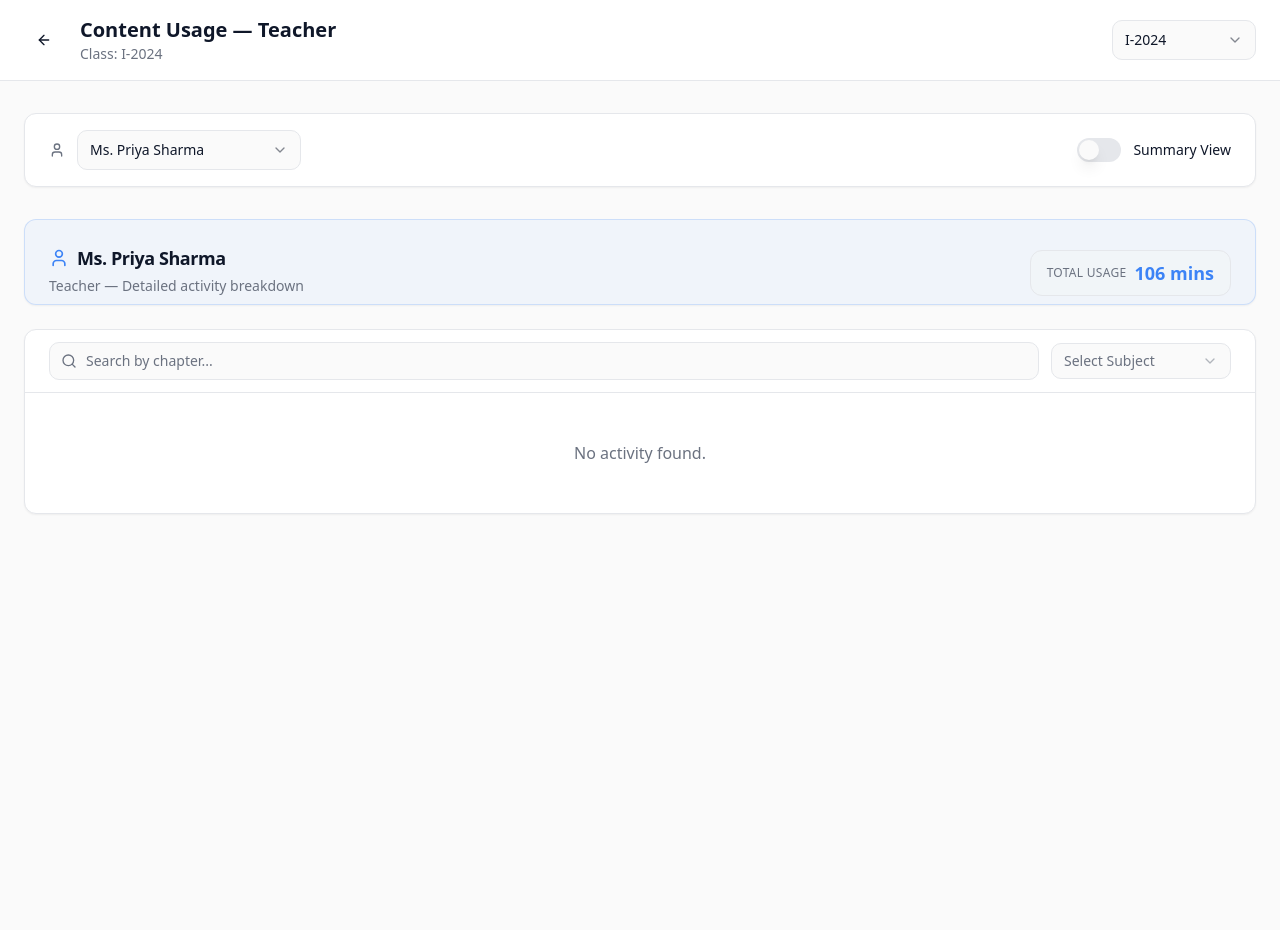
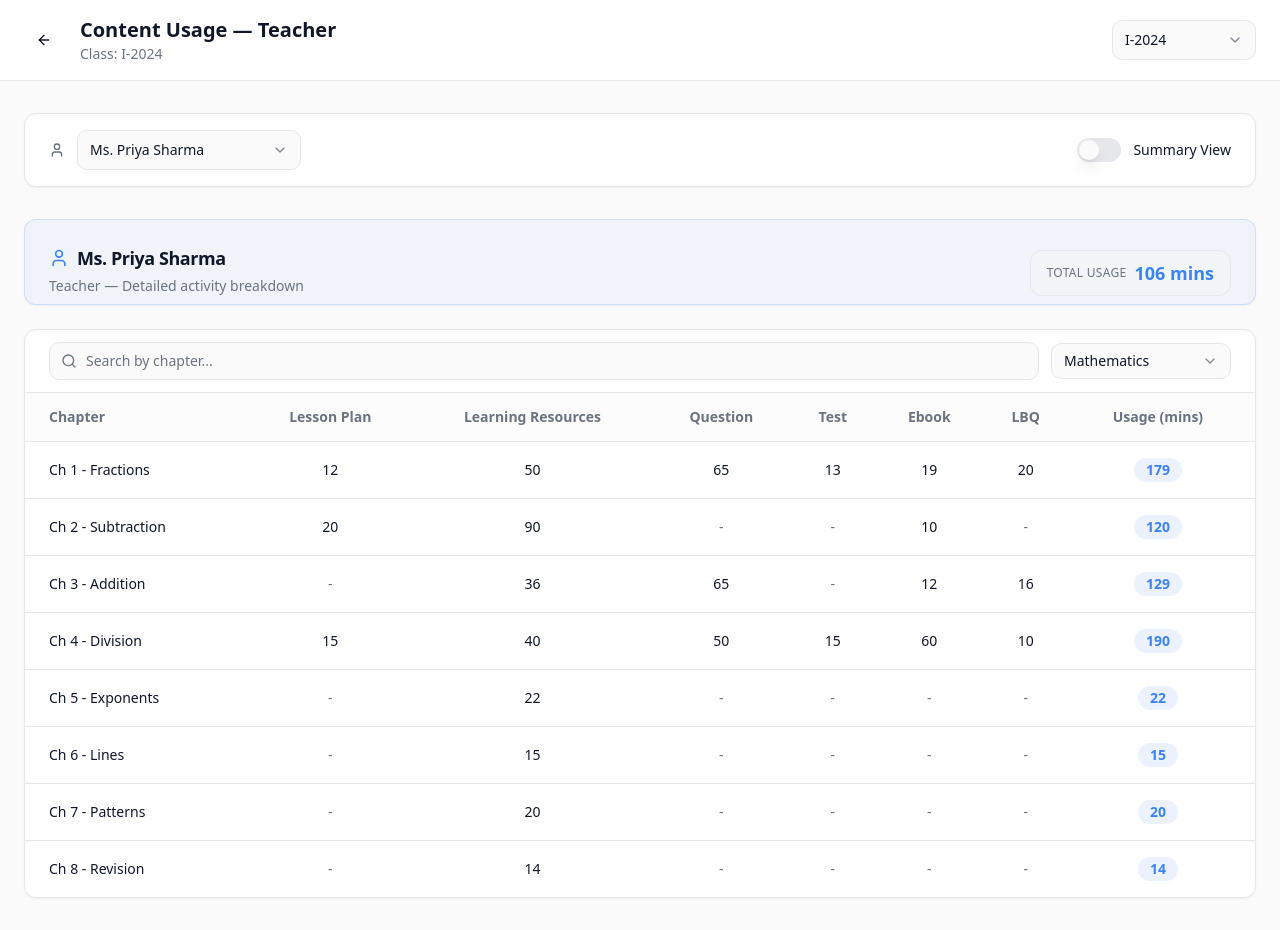
Before and after one commit to anantha-krishna-ks/admin-usage-reports, a React (Vite) app: page /content-usage-detail in a window 1280 px wide. Before the commit the page ends 800 px from the top, so only its background shows below. Built offline with nearby package versions, Linux system fonts and the light colour scheme; the HTML template or start-up script is replaced by a standard one.

Commit message:
Pivoted table to show chapters
Co-authored-by: anantha-krishna-ks <221045300+anantha-krishna-ks@users.noreply.github.com>

```diff
--- a/src/pages/ContentUsageDetail.tsx
+++ b/src/pages/ContentUsageDetail.tsx
@@ -728,7 +728,7 @@ export default function ContentUsageDetail() {
 
 
             <div className="mt-4">
-              <UserActivityTable data={userActivity} />
+              <UserActivityTable data={userActivity} selectedClass={selectedClass} />
             </div>
           </div>
         ) : (
```
